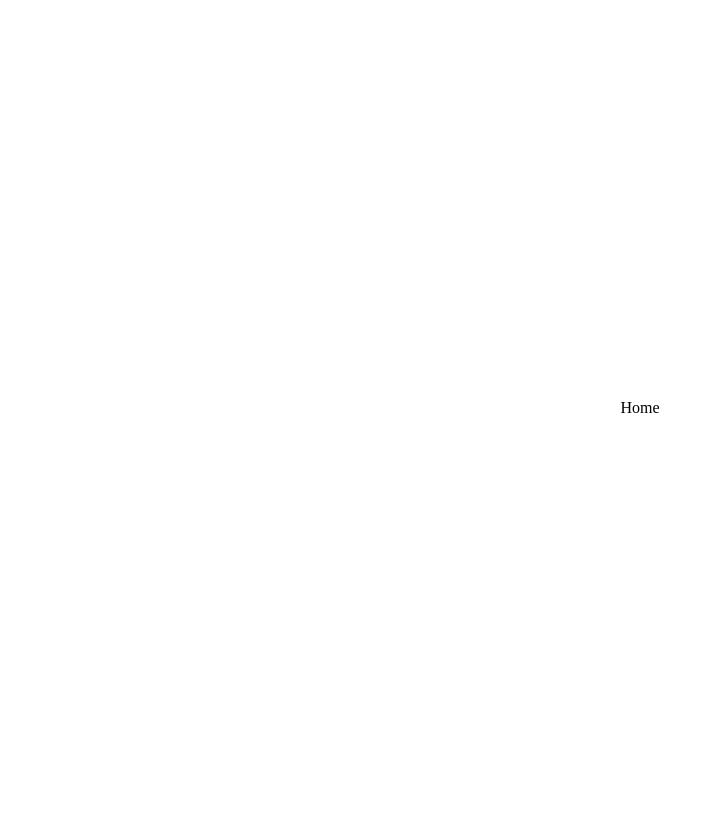
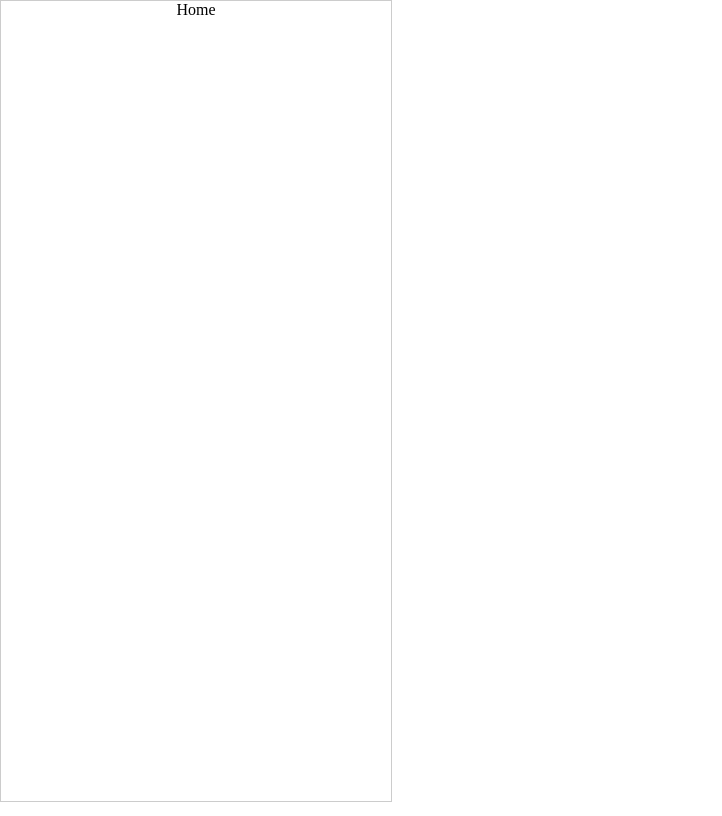
Before and after one commit to new-meemong/meemong-job-web, a Next.js app: page /home in a window 1280 px wide. Shown: the whole page, without its empty margins (0-722 px from the left). Built offline with nearby package versions, Linux system fonts and the light colour scheme.

Commit message:
Refactor: 페이지 레이아웃 수정

```diff
--- a/src/app/layout.tsx
+++ b/src/app/layout.tsx
@@ -3,8 +3,6 @@ import { Inter } from "next/font/google";
 import "./globals.css";
 import styled from "styled-components";
 import BaseContainer from "@/components/base-container";
-
-const inter = Inter({ subsets: ["latin"] });
 
 export const metadata: Metadata = {
   title: "미몽-구인구직",
@@ -18,7 +16,7 @@ export default function RootLayout({
 }>) {
   return (
     <html lang="en">
-      <body>
+      <body style={{ margin: 0 }}>
         <BaseContainer>{children}</BaseContainer>
       </body>
     </html>
--- a/src/components/base-container.tsx
+++ b/src/components/base-container.tsx
@@ -5,11 +5,12 @@ import styled from "styled-components";
 const BaseContainer = styled.div`
   width: 100%;
   max-width: 390px;
-  margin: 0 auto;
+  margin: 0;
   display: flex;
   justify-content: center;
-  align-items: center;
+
   min-height: 100vh;
+  border: 1px solid #ccc;
 `;
 
 export default BaseContainer;
```
